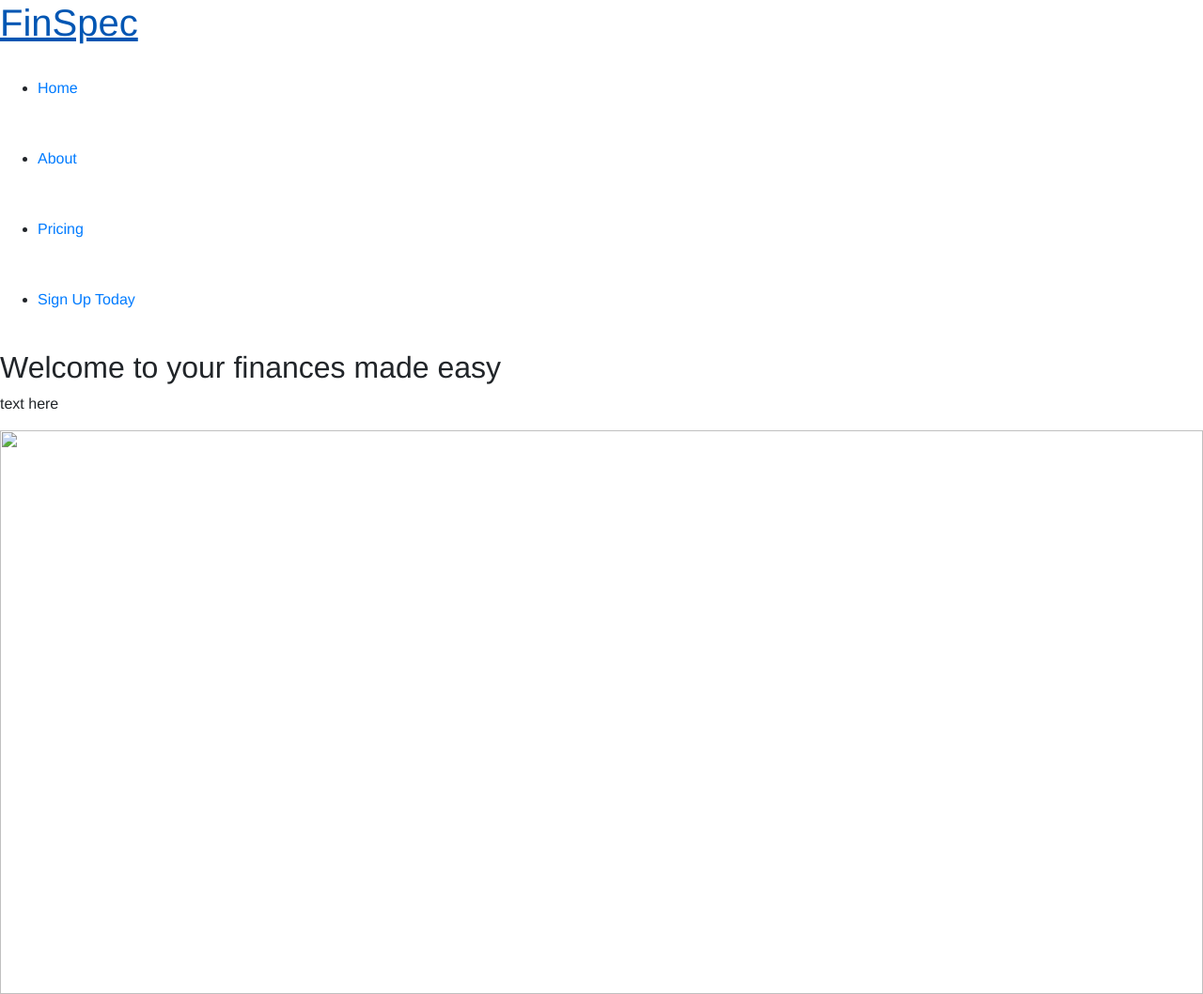
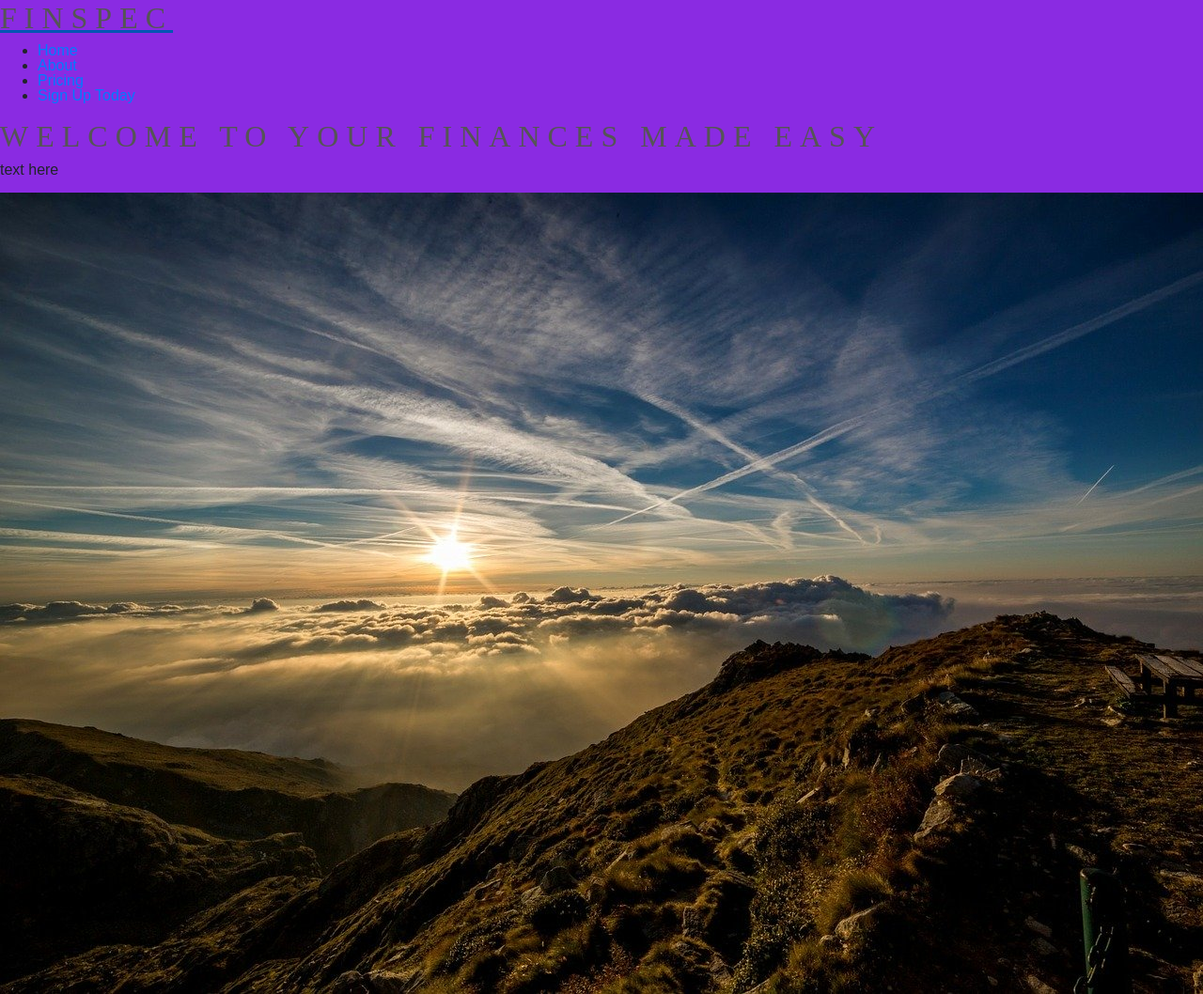
Before and after one commit to Code-Institute-Submissions/cjhourican-milestoneproject1_Resub, a plain HTML site: page index.html in a window 1280 px wide. Shown: the whole page at 94% size. Drawn offline with nearby package versions, Linux system fonts and the light colour scheme; files that its build step writes are made by us from their sources.

Commit message:
undating all recent changes now that I know terminal commands

```diff
--- a/css/style.css
+++ b/css/style.css
@@ -1,42 +1,40 @@
 body {
-    font-family: helvetica, sans-serif;
+  font-family: sans-serif;
+  line-height: 1;
+  -webkit-text-size-adjust: 100%;
+  -webkit-tap-highlight-color: rgba(0, 0, 0, 0);
+  background-color: blueviolet;
 }
 
-.main-container {
-   width: 75%;
-   margin: 0 auto;
-   height: 700px;
-}
+h2 {
+    font-family: 'Oswald';
+    text-transform: uppercase;
+    letter-spacing: 8px;
+    color: #555555;
 
-#nav ul {
-    display: inline-block;
-    list-style-type: none;
-}
-#logo,
-#navigate{
-    line-height: 75px;
-}
-
-body {
-  background-image:
-  background-repeat: no-repeat;
-}
 nav li {
-    float:center;
-    margin-right: 50px;
+    float: right;
+    margin-right: 30px;
 }
 
 nav a {
-    text-decoration:
+    text-decoration: none;
     color: inherit;
 }
 
 nav a:hover {
-    border-bottom: 2px solid #000000;
+    border-bottom: 1px solid #777777;
+
 }
 
-#hero-image {
-    height: 600px;
-    width: 100%;
-    background: url(../img/main-image.png) no-repeat center center;
+logo
+ {
+    line-height: 75px;
+}
+
+.hero-image {
+    height: 200px;
+    width: 50%;
+    background: img src="wireframes/dawn.jpg";
+    no-repeat center center;
     }
--- a/index.html
+++ b/index.html
@@ -1,24 +1,23 @@
 <!DOCTYPE html>
 <html lang="en">
-
 <head>
     <meta charset="UTF-8">
     <meta name="viewport" content="width=device-width, initial-scale=1.0">
     <meta http-equiv="X-UA-Compatible" content="ie=edge">
-    <link rel="stylesheet" href="./libraries/bootstrap.min.css" type="text/css" />
+    <link rel="stylesheet" href="libraries/bootstrap.css" type="text/css" />
     <link rel="stylesheet" href="https://use.fontawesome.com/releases/v5.1.1/css/all.css"
         integrity="sha384-O8whS3fhG2OnA5Kas0Y9l3cfpmYjapjI0E4theH4iuMD+pLhbf6JI0jIMfYcK3yZ" crossorigin="anonymous">
-    <link href="FinSpec/Css/style.css" rel="stylesheet" type="text/css">
+    <link href="css/style.css" rel="stylesheet" type="text/css">
     <title>Fin Spec</title>
 </head>
 
 <body>
     <header>
         <a href="index.html" id="logo">
-            <h1 id="second">FinSpec</h1>
+            <h2>FinSpec</h2>
         </a>
         <nav>
-            <ul id="navigate">
+            <ul>
                 <li>
                     <a href="index.html" id="Home" class="active">Home</a>
                 </li>
@@ -28,7 +27,7 @@
                 <li>
                     <a href="pricing.html" id="Pricing">Pricing</a>
                 </li>
-                <li><a href="#" id="Capture">Sign Up Today</a>
+                 <li><a href="signuptoday.html"id="">Sign Up Today</a>
                 </li>
             </ul>
         </nav>
@@ -38,7 +37,7 @@
         <p>text here</p>
     </div>
     <section>
-        <img src="FinSpec/Wireframes/dawn.jpg" id="hero-image">
+        <img src="wireframes/dawn.jpg" id="hero-image">
 </section>
 
         <footer></footer>
```
Also changed, not shown: about.html (+8 -4 lines), pricing.html (+10 -2 lines), signuptoday.html (+18 -1 lines), wireframes/dawn.jpg (renamed from wireframes/dawn-190055_1280.jpg), wireframes/ferris-wheel.jpg (renamed from wireframes/ferris-wheel-4792152_1920.jpg), wireframes/windmills.jpg (renamed from wireframes/windmills-4278679_1920.jpg), 1 other file.
